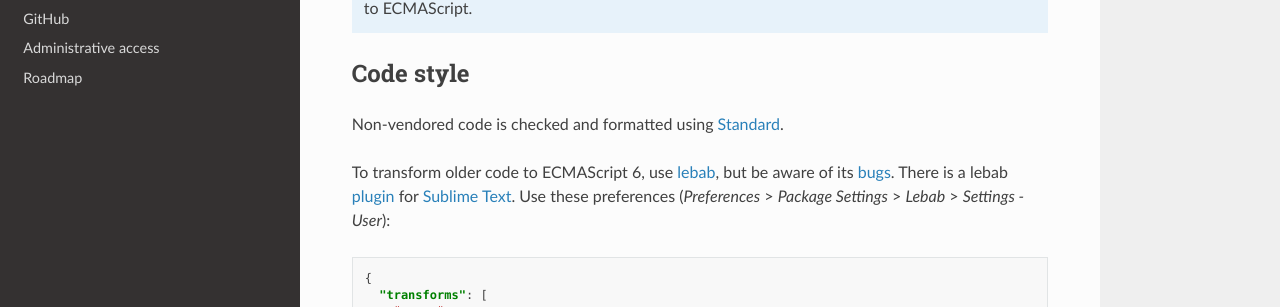
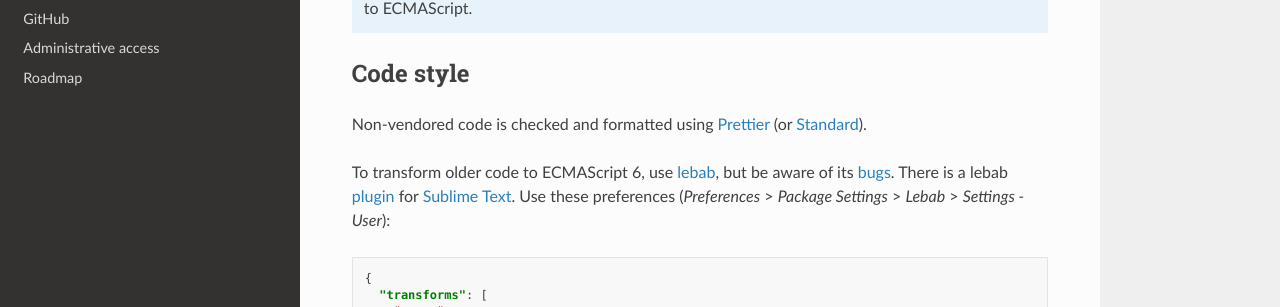
Before and after one commit to open-contracting/software-development-handbook, a Sphinx documentation site: the page built from docs/javascript/index.rst, in a window 1280 px wide and 900 px high. Shown: the part 356-663 px from the top of the window. Built offline with Sphinx 7.4.7 and the Read the Docs theme 2.0.0, drawn with Linux system fonts in a browser that asks for light colours.

Commit message:
js: Mention Prettier (support for more languages)

```diff
--- a/docs/javascript/index.rst
+++ b/docs/javascript/index.rst
@@ -13,7 +13,7 @@ Frontend code is written for ECMAScript 6 (ES6) (`see the status of feature supp
 Code style
 ----------
 
-Non-vendored code is checked and formatted using `Standard <https://github.com/standard/standard>`__.
+Non-vendored code is checked and formatted using `Prettier <https://prettier.io>`__ (or `Standard <https://github.com/standard/standard>`__).
 
 To transform older code to ECMAScript 6, use `lebab <https://github.com/lebab/lebab>`__, but be aware of its `bugs <https://github.com/lebab/lebab#unsafe-transforms>`__. There is a lebab `plugin <https://packagecontrol.io/packages/lebab>`__ for `Sublime Text <https://www.sublimetext.com>`__. Use these preferences (*Preferences* > *Package Settings* > *Lebab* > *Settings - User*):
 
```
